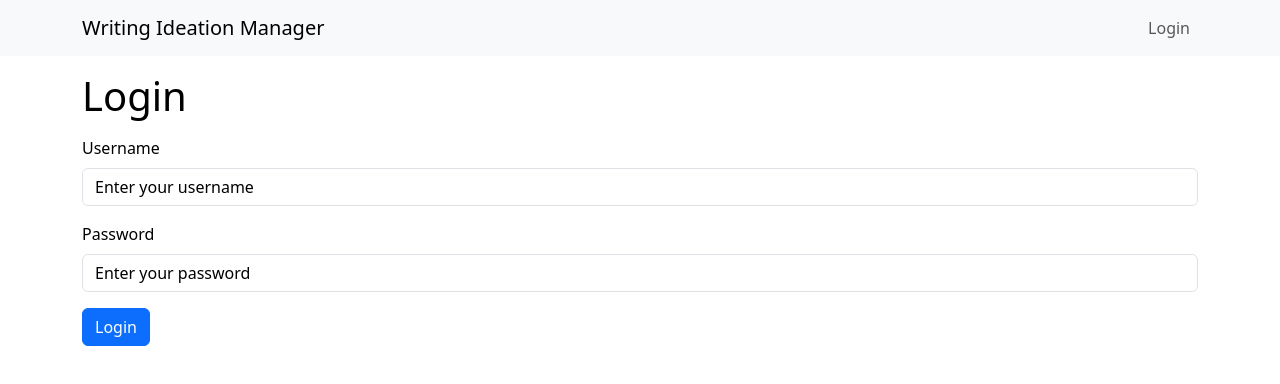
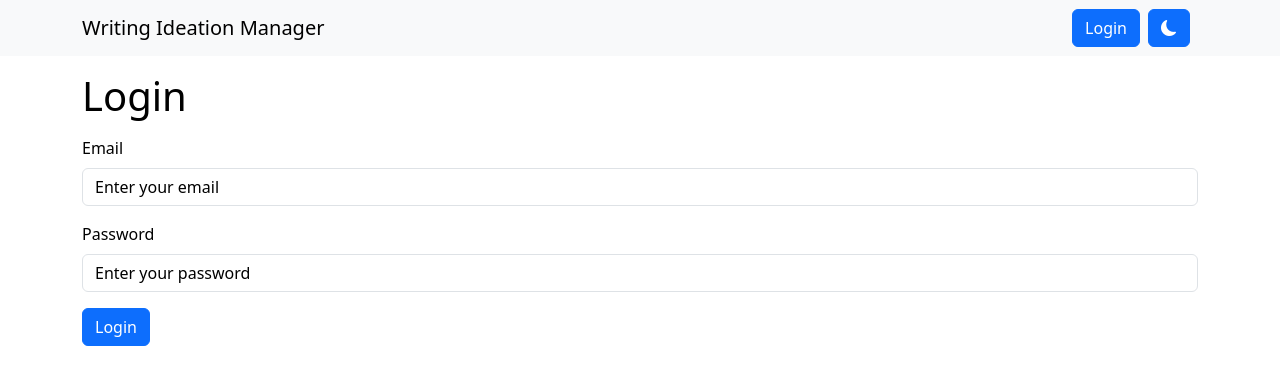
Before and after one commit to val0ur22/writing-ideation-manager, a React (Vite) app: page /login in a window 1280 px wide. Shown: the top 384 px of the page. Built offline with nearby package versions, Linux system fonts and the light colour scheme.

Commit message:
Update TaskCard buttons and Navbar buttons

```diff
--- a/App.css
+++ b/App.css
@@ -1,11 +1,11 @@
 body.light {
   background-color: white;
-  color: black;
+  color: black; /* Words color */
 }
 
 body.dark {
-  background-color: black;
-  color: white;
+  background-color: #1A1C20;
+  color: white; /* Words color */
 }
 
 .light .form-control::placeholder {
--- a/index.html
+++ b/index.html
@@ -4,8 +4,9 @@
     <meta charset="UTF-8" />
     <link rel="icon" type="image/svg+xml" href="/favicon.svg" />
     <link rel="stylesheet" href="https://cdn.jsdelivr.net/npm/bootstrap-icons@1.11.3/font/bootstrap-icons.min.css">
+    <link rel="stylesheet" href="./App.css" />
     <meta name="viewport" content="width=device-width, initial-scale=1.0" />
-     <link rel="stylesheet" href="./App.css" />
+
     <title>React + Replit</title>
   </head>
   <body>
--- a/src/App.jsx
+++ b/src/App.jsx
@@ -28,27 +28,28 @@ export function Layout() {
   return (
     <div className={theme}>
       <Navbar bg={theme === 'light' ? 'light' : 'dark'} variant={theme}>
-             <Container>
+        <Container className="d-flex justify-content-between">
           <Navbar.Brand href="/">Writing Ideation Manager</Navbar.Brand>
+          <div className="ms-auto d-flex align-items-center">
             {isAuthenticated ? (
-                <div className="d-flex">
-                  <Button className="mx-2" href="/add"><i className="bi bi-plus"/> </Button>
+              <>
+                <Button className="mx-2" href="/add"><i className="bi bi-plus" /> </Button>
                 <Button className="mx-2" onClick={handleLogout}>Logout</Button>
+              </>
+            ) : (
+              <Button href="/login">Login</Button>
+            )}
             <Button className="mx-2" onClick={toggleTheme}>
               <i className={`bi bi-${theme === 'light' ? 'moon' : 'sun'}-fill`} />
             </Button>
           </div>
-              ) : (
-                <Nav>
-                  <Nav.Link href="/login">Login</Nav.Link>
-                </Nav>
-              )}
         </Container>
       </Navbar>
       <Outlet />
     </div>
   );
 }
+
 
 
 export default function App() {
--- a/src/components/TaskCard.jsx
+++ b/src/components/TaskCard.jsx
@@ -13,8 +13,6 @@ export default function TaskCard({ task }) {
   const [timerInterval, setTimerInterval] = useState(null);
   const navigate = useNavigate();
   const dispatch = useDispatch();
-
-  // const cardClassName = theme === 'light' ? 'bg-light' : 'bg-dark text-white';
 
   const startTimer = () => {
     if (timerInterval === null) {
@@ -66,30 +64,30 @@ export default function TaskCard({ task }) {
 
   return (
     <>
-      <Card border={border} className="my-3">
+      <Card border={border} className={`my-3 ${theme}`}>
         <Card.Header>{!completed && "Not Completed"}</Card.Header>
         <Card.Body>
           <Card.Title>{task.title}</Card.Title>
           <Card.Text>{task.description}</Card.Text>
           {imageSrc && (
-            <img src={imageSrc} alt="Art" style={{ maxWidth: '80%' }} />
+            <img src={imageSrc} alt="Art" className="img-fluid mb-3" />
           )}
           {task.tweetLinks && task.tweetLinks.map((tweet, index) => (
-            <div key={index} >
+            <div key={index}>
               <blockquote className="twitter-tweet">
                 <a href={tweet}></a>
               </blockquote>
             </div>
           ))}
           {spotifyEmbedUrl && (
-            <div className="embed-responsive embed-responsive-16by9 mt-2">
+            <div>
               <iframe
                 title="Spotify Embed"
                 src={spotifyEmbedUrl}
-                width="280"
-                height="80"
+                width="240"
+                height="auto"
                 frameBorder="0"
-                allowtran="encrypted-media"
+                allowtransparency="encrypted-media"
               ></iframe>
             </div>
           )}
@@ -99,12 +97,12 @@ export default function TaskCard({ task }) {
           </div>
         </Card.Body>
         <Card.Footer className="text-muted">
-          <div className="d-flex justify-content-between">
+          <div>
             <span>Time spent: {timer} seconds</span>
-            <div>
-              <Button variant="success" className="me-2" onClick={startTimer}> <i className="bi bi-play"></i></Button>
-              <Button variant="warning" className="me-2" onClick={pauseTimer}><i className="bi bi-pause-fill"></i></Button>
-              <Button variant="danger" onClick={resetTimer}><i className="bi bi-arrow-clockwise"></i></Button>
+            <div className="d-flex justify-content-start mt-4" style={{ marginLeft: '-0.5rem' }}>
+              <Button variant="success" className="mx-2" onClick={startTimer}> <i className="bi bi-play"></i></Button>
+              <Button variant="danger" className="mx-2" onClick={pauseTimer}><i className="bi bi-pause-fill"></i></Button>
+              <Button variant="warning" className="mx-2" onClick={resetTimer}><i className="bi bi-arrow-clockwise"></i></Button>
             </div>
           </div>
         </Card.Footer>
--- a/src/pages/AddTask.jsx
+++ b/src/pages/AddTask.jsx
@@ -66,7 +66,7 @@ export default function AddTask() {
   return (
     <Container className={theme}>
       <h2 className={`my-3 ${theme === 'dark' ? 'text-light' : 'text-dark'}`}>
-        Add Task
+        Add Title
       </h2>
       <Form onSubmit={addTask}>
         <Form.Group className="mb-3" controlId="title">
--- a/src/pages/Login.jsx
+++ b/src/pages/Login.jsx
@@ -8,17 +8,17 @@ export default function Login() {
   const dispatch = useDispatch();
   const navigate = useNavigate();
 
-  const [username, setUsername] = useState("");
+  const [email, setEmail] = useState("");
   const [password, setPassword] = useState("");
   const [error, setError] = useState(null);
 
   const handleLogin = (event) => {
     event.preventDefault();
-    if (username === "farzana@sigmaschool.co" && password === "password") {
-      dispatch(login({ username, password}));
+    if (email === "farzana@sigmaschool.co" && password === "password") {
+      dispatch(login({ email, password}));
       navigate("/");
     } else {
-      setError("Please eneter a valid username and password.");
+      setError("Please eneter a valid email and password.");
     }
   };
 
@@ -26,13 +26,13 @@ export default function Login() {
     <Container>
       <h1 className="my-3">Login</h1>
       <Form onSubmit={handleLogin}>
-        <Form.Group className="mb-3" controlId="username">
-          <Form.Label>Username</Form.Label>
+        <Form.Group className="mb-3" controlId="email">
+          <Form.Label>Email</Form.Label>
           <Form.Control
             type="text"
-            value={username}
-            onChange={(e) => setUsername(e.target.value)}
-          placeholder="Enter your username"
+            value={email}
+            onChange={(e) => setEmail(e.target.value)}
+          placeholder="Enter your email"
           required
           />
         </Form.Group>
```
Lines whose indentation alone changed are shown as unchanged.
